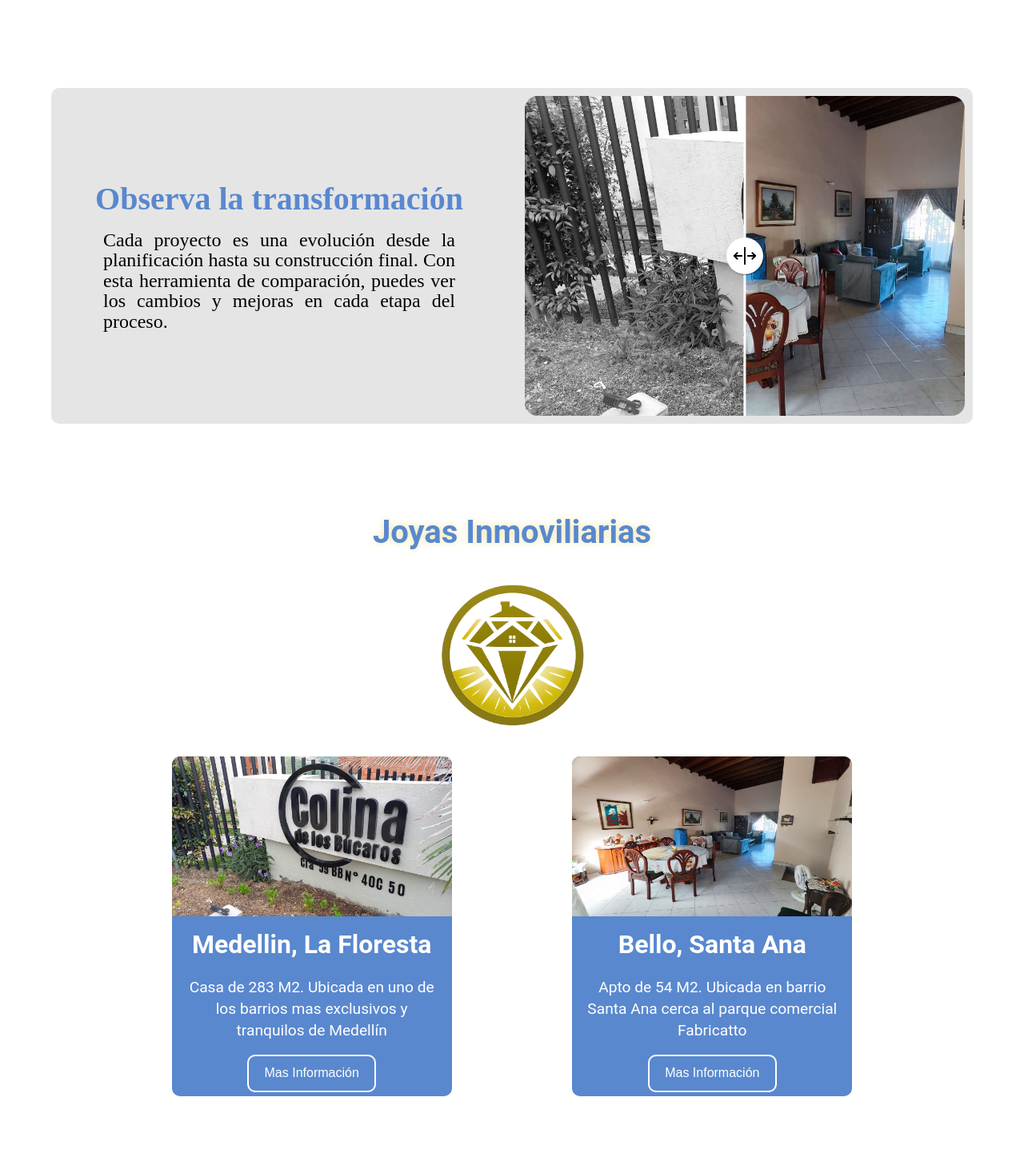
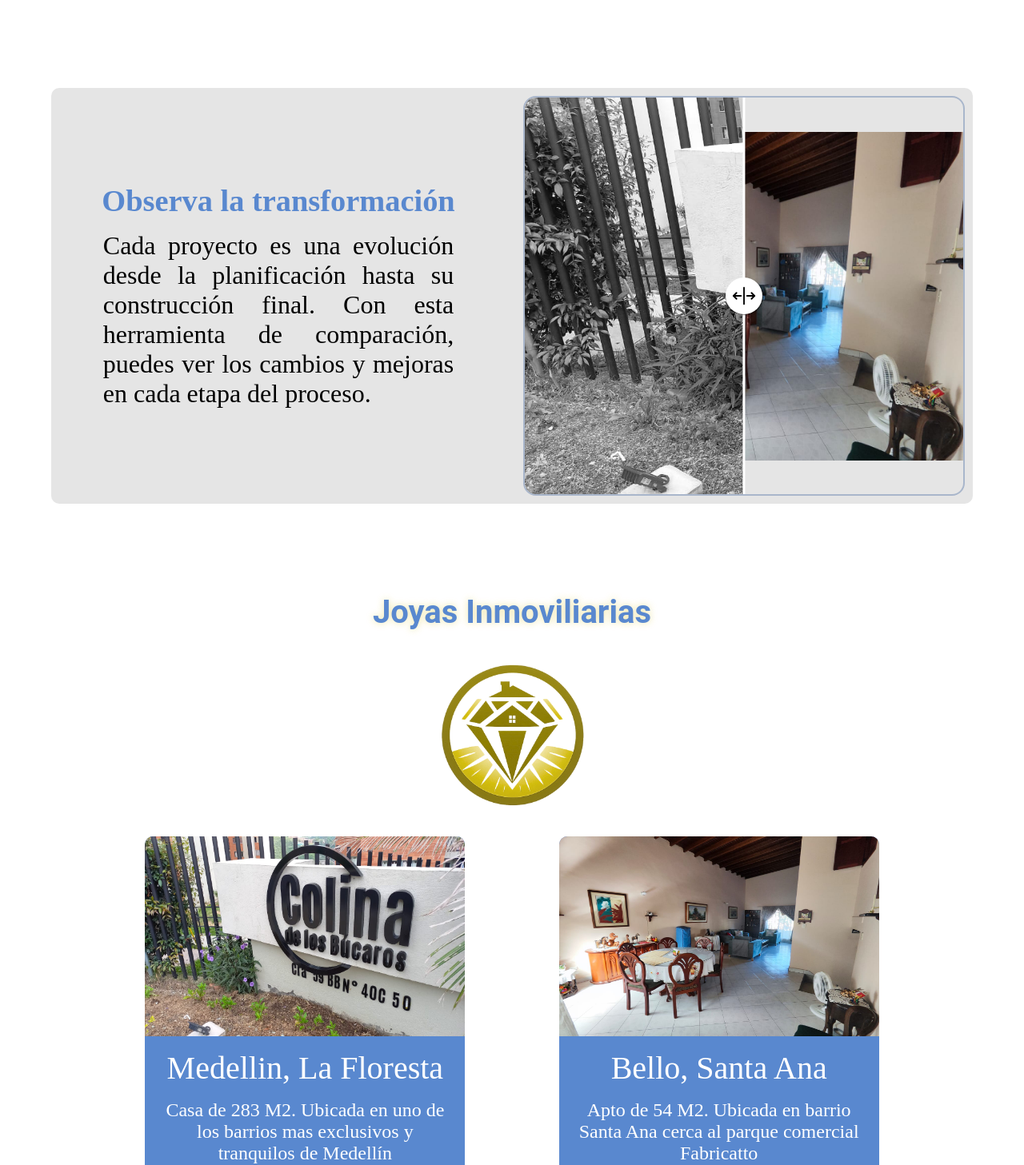
Before and after one commit to MaoMachado/JEMAProyectos, a React (Vite) app: page / in a window 1280 px wide. Shown: the part 1273-2730 px from the top of the page at 80% size. Built offline with nearby package versions, Linux system fonts and the light colour scheme.

Commit message:
Arreglos Estilo

```diff
--- a/src/components/Cards/CardStyle.js
+++ b/src/components/Cards/CardStyle.js
@@ -17,9 +17,10 @@ export const CardContainer = styled.article`
   }
 
   h3 {
+    text-align: center;
     font-size: 2em;
-    text-align: center;
-    font-family: "Roboto_Bold";
+    font-family: va r(--fuenteTitulo);
+    font-weight: 100;
     font-style: italic;
   }
 
--- a/src/components/Cards/CardsStyle.js
+++ b/src/components/Cards/CardsStyle.js
@@ -23,7 +23,7 @@ export const CardsContainer = styled.section`
     color: var(--azul);
     text-align: center;
     font-size: clamp(1.7em, 2.5vw, 5em);
-    font-family: "Roboto_Regular";
+    font-family: var(--fuenteTitulo);
     font-weight: 100;
     width: fit-content;
     padding-bottom: 2px;
@@ -32,8 +32,9 @@ export const CardsContainer = styled.section`
 
   .contenedor {
     display: flex;
+    gap: 1rem;
     flex-wrap: wrap;
-    gap: 1rem;
-    justify-content: space-around;
+    justify-content: space-evenly;
+    width: 100%;
   }
 `;
--- a/src/components/Header/HeaderStyle.js
+++ b/src/components/Header/HeaderStyle.js
@@ -59,9 +59,9 @@ export const ContainerInfo = styled.article`
     border-radius: 10px;
     backdrop-filter: blur(5px);
     background: var(--azulTransparente);
-    color: #fff;
+    color: var(--blanco);
     font-size: 1.8em;
-    font-weight: bolder;
+    font-family: var(--fuentoParrafo);
     text-align: center;
 
     @media (max-width: 425px) {
@@ -91,5 +91,6 @@ export const HeaderTitulo = styled.section`
     color: #fff;
     font-size: clamp(3em, 10vw, 5.5em);
     font-weight: 100;
+    font-family: var(--fuenteTitulo);
   }
 `;
--- a/src/components/ImgComparar/ImgCompararStyle.js
+++ b/src/components/ImgComparar/ImgCompararStyle.js
@@ -25,27 +25,28 @@ export const InfoContainerCompared = styled.div`
   h2 {
     color: var(--azul);
     text-align: center;
-    font-size: 2.5em;
+    font-size: clamp(2em, 3vw, 3em);
     font-weight: bold;
-    font-family: "Roboto_Regular";
+    font-family: var(--fuenteTitulo);
   }
 
   p {
     width: 80%;
-    font-size: 1.5em;
+    font-size: clamp(1.4em, 3vw, 2em);
+    font-family: var(--fuenteParrafo);
     text-align: justify;
-    line-height: 1.6rem;
   }
 `;
 
 export const ArticleContainer = styled.article`
   flex: 1;
-  height: 400px;
+  height: 500px;
   display: grid;
   place-content: center;
   position: relative;
   overflow: hidden;
   border-radius: 1rem;
+  border: 2px solid var(--azulTransparente);
   --position: 50%;
 
   @media (max-width: 425px) {
@@ -55,17 +56,14 @@ export const ArticleContainer = styled.article`
 
   img {
     display: block;
-    max-width: 100%;
+    width: 100%;
   }
 
   .image-container {
-    max-width: 100%;
-    max-height: 100vh;
-    aspect-ratio: 1/1;
+    height: 100%;
   }
 
   .slider-image {
-    width: 100%;
     height: 100%;
     object-fit: cover;
     object-position: left;
--- a/src/components/JoyasInmobiliaria/JoyasCard.jsx
+++ b/src/components/JoyasInmobiliaria/JoyasCard.jsx
@@ -8,33 +8,32 @@ const CardContainer = styled.section`
   flex-direction: column;
   align-items: center;
   gap: 1rem;
-  width: 350px;
+  width: 400px;
   min-height: 200px;
   background-color: var(--azul);
   border-radius: 10px;
-  padding-bottom: 5px;
+  padding-bottom: 1rem;
   overflow: hidden;
 
   .imgPortadaCard {
     width: 100%;
-    height: 200px;
+    height: 250px;
     object-fit: fill;
   }
 
   h2 {
-    padding-bottom: 5px;
-    border-bottom: 5px solid var(--blueTransparente);
-    border-radius: 7px;
-    font-size: 2em;
+    font-size: 2.5em;
+    font-family: var(--fuenteTitulo);
+    font-weight: 100;
     color: var(--blanco);
   }
 
   p {
-    font-size: 1.2em;
+    padding: 0 1rem;
+    color: var(--blanco);
+    font-family: var(--fuenteParrafo);
+    font-size: 1.5em;
     text-align: center;
-    padding: 0 1rem;
-    line-height: 1.7rem;
-    color: var(--blanco);
   }
 
   button {
@@ -42,8 +41,9 @@ const CardContainer = styled.section`
     border: 2px solid #fff;
     border-radius: 10px;
     background: transparent;
-    color: #fff;
-    font-size: 1rem;
+    color: var(--blanco);
+    font-size: 1.5em;
+    font-family: var(--fuenteTitulo);
 
     &:hover {
       background-color: #fff;
--- a/src/components/JoyasInmobiliaria/JoyasModal.jsx
+++ b/src/components/JoyasInmobiliaria/JoyasModal.jsx
@@ -52,7 +52,7 @@ const DialogContainer = styled.section`
     }
 
     .joyasInfoContainer {
-      width: 450px;
+      width: 470px;
       display: flex;
       gap: 1rem;
       flex-direction: column;
@@ -66,13 +66,15 @@ const DialogContainer = styled.section`
 
       h2 {
         font-size: 2em;
-        font-family: "Merriweather_Light";
+        font-family: var(--fuenteTitulo);
+        color: var(--blanco);
       }
 
       p {
         text-align: justify;
         font-size: 1.5em;
-        font-family: "Merriweather_Light";
+        font-family: var(--fuenteParrafo);
+        color: var(--blanco);
       }
     }
   }
```
